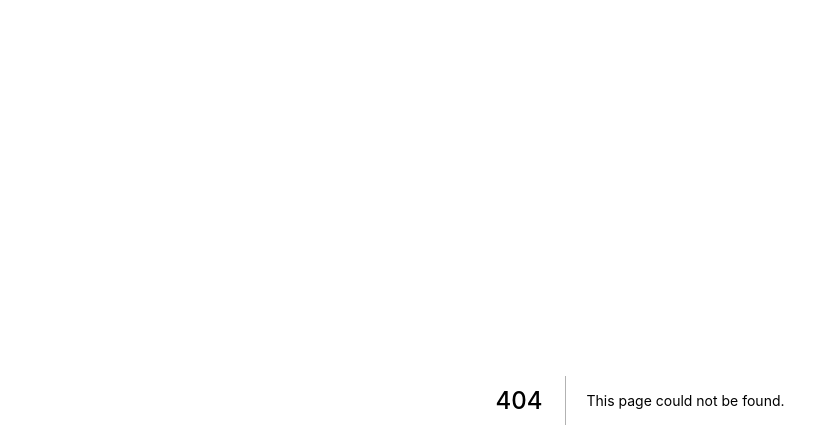
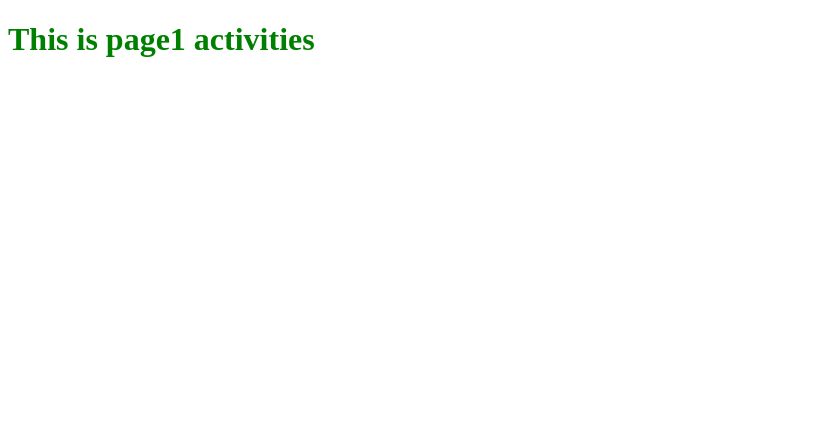
Before and after one commit to ameyadeokule/mfna, a Next.js app: page /page1/page1activities in a window 1280 px wide. Before the commit this address had no page. Shown: the top 448 px of the page, without its empty margins (0-839 px from the left). Built offline with nearby package versions, Linux system fonts and the light colour scheme.

Commit message:
added Link for static routing

```diff
--- a/pages/index.tsx
+++ b/pages/index.tsx
@@ -1,4 +1,5 @@
 import { useEffect } from 'react'
+import Link from 'next/link'
 
 import styles from './page1.module.css'
 
@@ -24,5 +25,6 @@ export default function Home() {
       <br />
       <input type='submit' value='Login' />
     </form>
+    <Link href='/page1'>To page 1</Link>
 </div>
 }
--- /dev/null
+++ b/pages/page1/page1activities.tsx
@@ -0,0 +1,10 @@
+import styles from './page1.module.css'
+
+export default function page1activities() {
+
+	return (
+		<h1 className={styles.header}>
+			This is page1 activities
+		</h1>
+	)
+}
```
